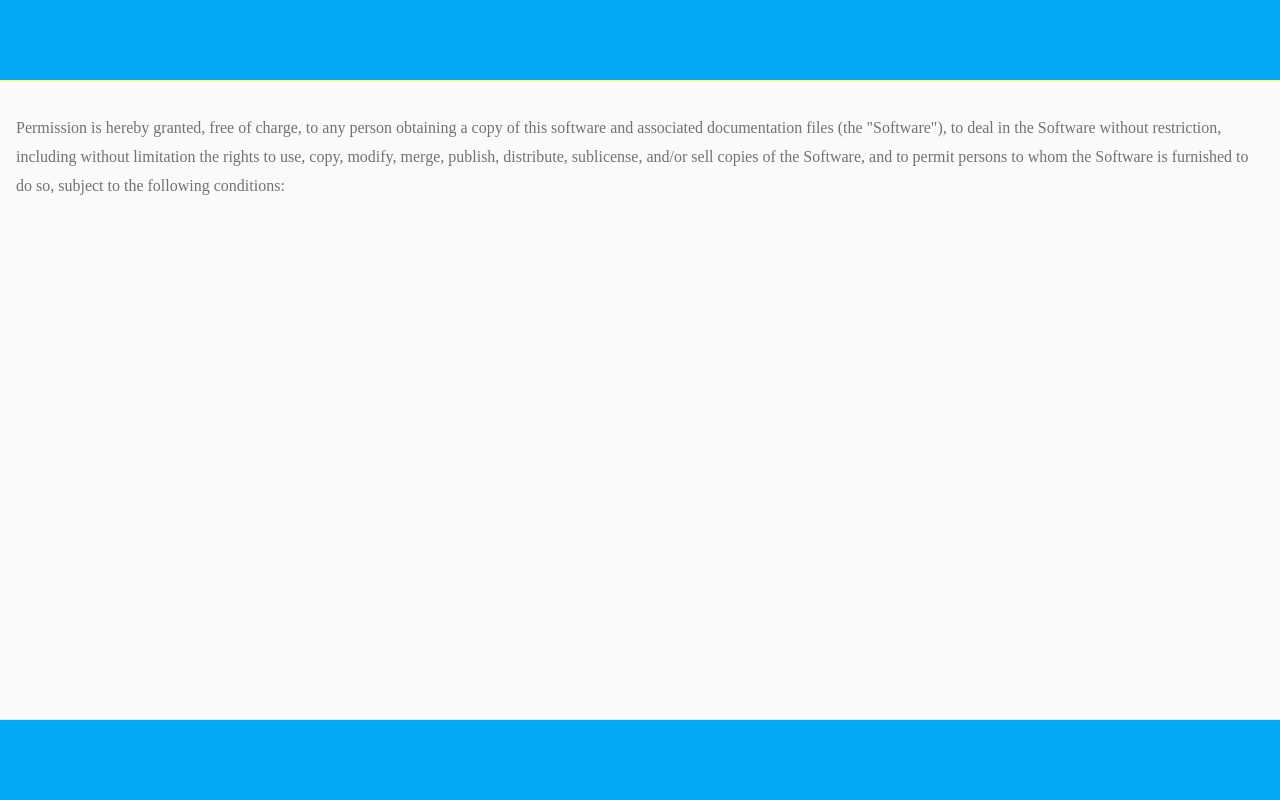
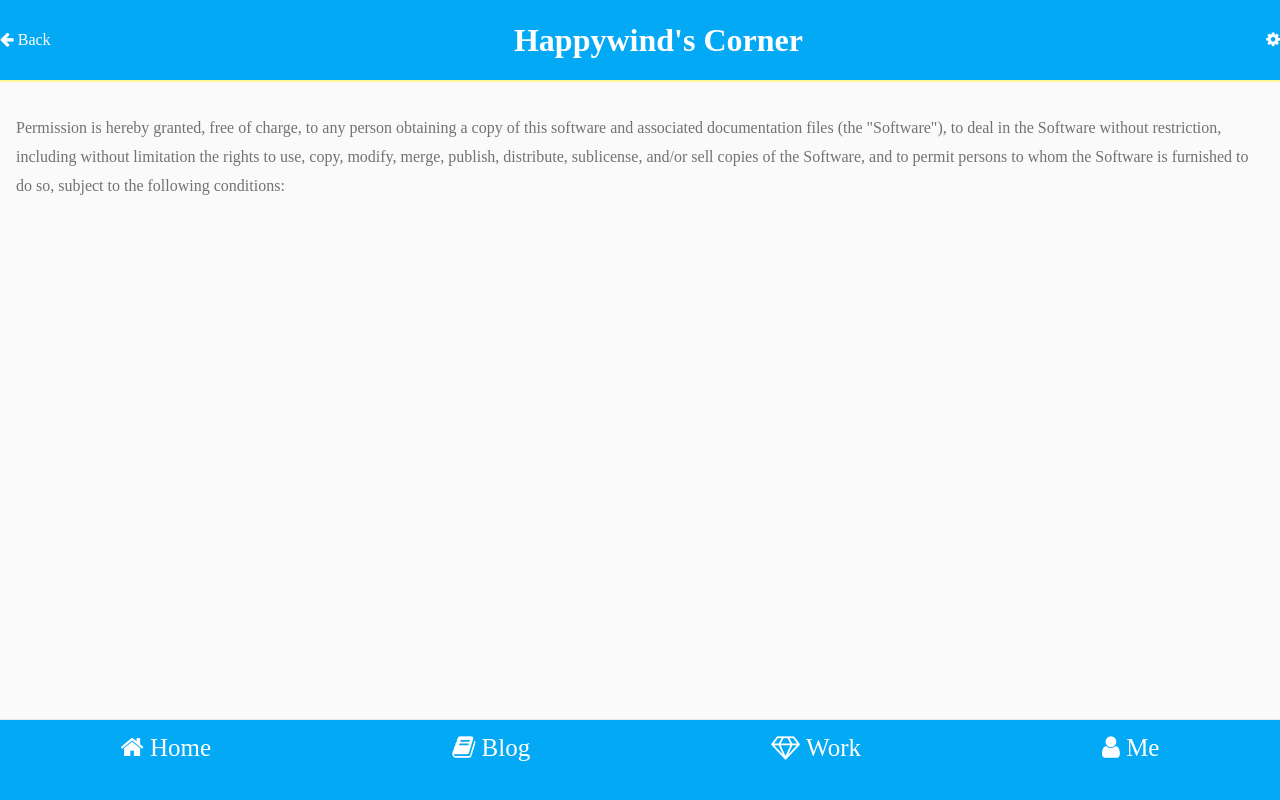
Before and after one commit to dwgeneral/reactBlog, a website: page source/index.html in a window 1280 px wide. Drawn offline with nearby package versions, Linux system fonts and the light colour scheme; files that its build step writes are made by us from their sources.

Commit message:
font-awesome

```diff
--- a/source/index.html
+++ b/source/index.html
@@ -5,17 +5,49 @@
   <meta name="viewport" content="width=device-width, initial-scale=1">
   <title>React-flex</title>
   <link rel="stylesheet" href="styles/main.css">
+  <link href="http://cdn.bootcss.com/font-awesome/4.5.0/css/font-awesome.min.css" rel="stylesheet">
 </head>
 <body>
 <div class="app-wrap">
-  <header class="app-header"></header>
+  <header class="app-header">
+    <a href="" class="button">
+      <i class="fa fa-arrow-left">
+        Back
+      </i>
+    </a>
+    <h1>Happywind's Corner</h1>
+    <a href="" class="button">
+      <i class="fa fa-cog"></i>
+    </a>
+  </header>
   <div class="content">
   <p>
     Permission is hereby granted, free of charge, to any person obtaining a copy of this software and associated documentation files (the "Software"), to deal in the Software without restriction, including without limitation the rights to use, copy, modify, merge, publish, distribute, sublicense, and/or sell copies of the Software, and to permit persons to whom the Software is furnished to do so, subject to the following conditions:
   </p>
 
   </div>
-  <div class="app-footer"></div>
+  <div class="app-footer">
+    <a href="#">
+      <i class="fa fa-home">
+        Home
+      </i>
+    </a>
+    <a href="">
+      <i class="fa fa-book">
+        Blog
+      </i>
+    </a>
+    <a href="">
+      <i class="fa fa-diamond">
+        Work
+      </i>
+    </a>
+    <a href="">
+      <i class="fa fa-user">
+        Me
+      </i>
+    </a>
+  </div>
 </div>
 </body>
 </html>
--- a/source/styles/main.scss
+++ b/source/styles/main.scss
@@ -12,7 +12,7 @@ $divider-color:        #B6B6B6;
 body {
   margin: 0;
   -webkit-font-smoothing: antialiased;
-  color: #727272;
+  color: $secondary-text-color;
 }
 .app-wrap {
   height: 100vh; // viewport height，100%的意思
@@ -20,10 +20,20 @@ body {
   flex-direction: column;
 }
 .app-header {
+  color: $primary-color-text;
   background-color: $primary-color;
   height: 80px;
   border-bottom: 2px solid #fff59b;
+  display: flex;
+  align-items: center;
+  a {
+    color: $primary-color-text;
+  }
+  justify-content: space-between;
   // flex-shrink: 0; flexbox 默认会收缩没有内容的元素的高度，设置为0表示不收缩
+}
+.app-header > * {
+  //border: 1px solid red;
 }
 .content {
   background-color: #fafafa;
@@ -37,4 +47,23 @@ body {
   height: 80px;
   background-color: $primary-color;
   border-top: 1px solid #e6e6e6;
+  display: flex;
+  a {
+    border-left: 2px solid light-blue;
+    flex-grow: 1;
+    &:first-child {
+      border-left: 0;
+    }
+    text-decoration: none;
+    padding: 15px;
+    text-align: center;
+    color: gray;
+    i {
+      display: block;
+      font-size: 25px;
+      color: white;
+      text-shadow: 3px 3px 0 light-blue;
+      padding-bottom: 10px;
+    }
+  }
 }
```
Also changed, not shown: index.html (+34 -2 lines), source/gulpfile.js (+6 -1 lines), styles/main.css.
